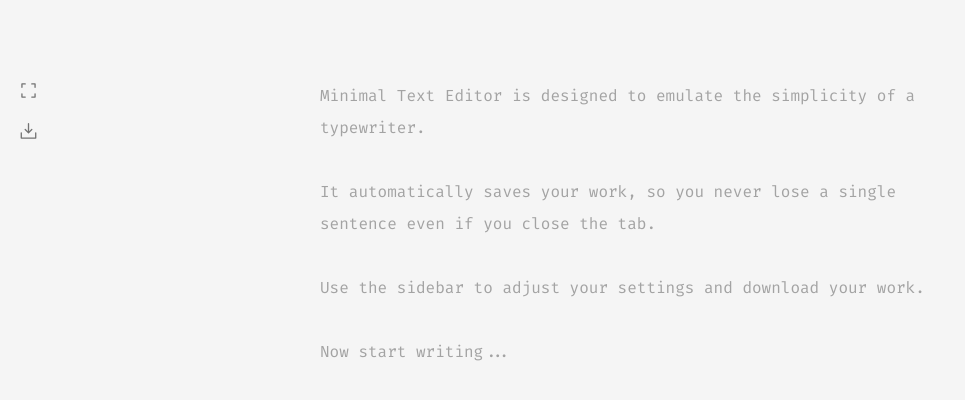
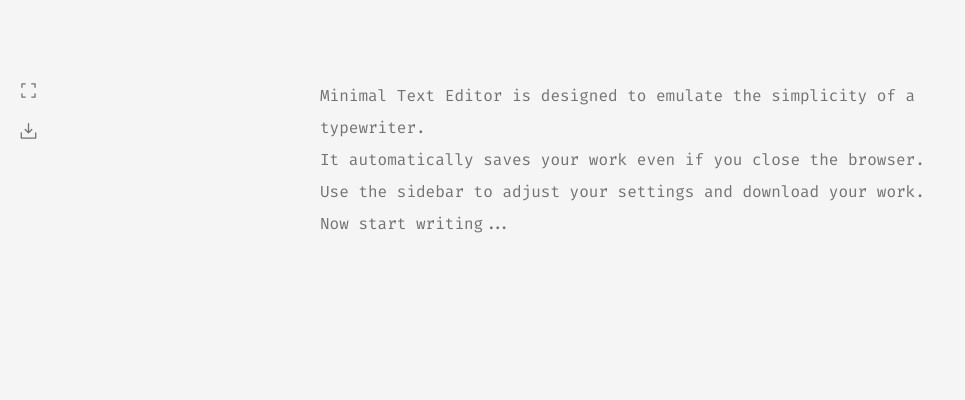
Before and after one commit to ashleymays/text-editor, a React (Vite) app: page / in a window 1280 px wide. Shown: the top 400 px of the page, without its empty margins (0-965 px from the left). Built offline with nearby package versions, Linux system fonts and the light colour scheme; the HTML template or start-up script is replaced by a standard one.

Commit message:
Update 3 files

```diff
--- a/index.html
+++ b/index.html
@@ -11,7 +11,7 @@
     <link rel="preconnect" href="https://fonts.gstatic.com" crossorigin />
     <link href="https://fonts.googleapis.com/css2?family=Fira+Code&display=swap" rel="stylesheet" />
   </head>
-  <body class="bg-neutral-100 dark:bg-neutral-900">
+  <body class="bg-neutral-100 dark:bg-zinc-900">
     <div id="root"></div>
     <script type="module" src="/src/main.jsx"></script>
   </body>
--- a/src/components/sidebar/sidebar-item/index.jsx
+++ b/src/components/sidebar/sidebar-item/index.jsx
@@ -4,7 +4,7 @@ function SidebarItem({ children, title, onClick }) {
       type="button"
       alt={title}
       onClick={onClick}
-      className="text-neutral-500 dark:text-neutral-500 font-mono relative after:absolute after:top-1/2 after:left-8 after:translate-y-neg50 after:content-[attr(alt)] after:w-max after:text-sm after:tracking-wide after:hidden hover:opacity-50 sm:hover:opacity-50 md:hover:opacity-50 lg:hover:opacity-100 xl:hover:opacity-100 2xl:hover:opacity-100 lg:hover:after:block xl:hover:after:block 2xl:hover:after:block"
+      className="text-neutral-500 dark:text-zinc-500 font-mono relative after:absolute after:top-1/2 after:left-8 after:translate-y-neg50 after:content-[attr(alt)] after:w-max after:text-sm after:tracking-wide after:hidden hover:opacity-50 sm:hover:opacity-50 md:hover:opacity-50 lg:hover:opacity-100 xl:hover:opacity-100 2xl:hover:opacity-100 lg:hover:after:block xl:hover:after:block 2xl:hover:after:block"
     >
       {children}
     </button>
--- a/src/components/text-field/index.jsx
+++ b/src/components/text-field/index.jsx
@@ -1,11 +1,7 @@
 import TextareaAutosize from 'react-textarea-autosize';
 import useLocalStorage from '../../hooks/use-local-storage';
 
-const placeholder = `Minimal Text Editor is designed to emulate the simplicity of a typewriter.\n
-It automatically saves your work, so you never lose a single sentence even if you close the tab.\n
-Use the sidebar to adjust your settings and download your work.\n
-Now start writing...
-`;
+const placeholder = `Minimal Text Editor is designed to emulate the simplicity of a typewriter.\nIt automatically saves your work even if you close the browser.\nUse the sidebar to adjust your settings and download your work.\nNow start writing...`;
 
 function TextField() {
   const [text, setText] = useLocalStorage('text', '');
@@ -22,7 +18,7 @@ function TextField() {
     <div className="flex w-full h-full">
       <TextareaAutosize
         placeholder={placeholder}
-        className="min-h-full border-none outline-none text-neutral-900 placeholder:text-neutral-400 dark:text-neutral-300 dark:placeholder:text-neutral-600 font-mono text-base max-xs:text-xs max-sm:text-xs leading-loose flex-1 resize-none overflow-hidden bg-transparent ml-10 md:ml-12 lg:ml-0 xl:ml-0 2xl:ml-0 pb-[45vh] pt-4 pl-0 pr-4 md:px-28 md:pt-20 lg:px-60 lg:pt-20 xl:px-80 xl:pt-20 2xl:px-80 2xl:pt-20"
+        className="min-h-full border-none outline-none text-neutral-900 placeholder:text-neutral-500 dark:text-zinc-300 dark:placeholder:text-zinc-600 font-mono text-base max-xs:text-xs max-sm:text-xs leading-loose flex-1 resize-none overflow-hidden bg-transparent ml-10 md:ml-12 lg:ml-0 xl:ml-0 2xl:ml-0 pb-[45vh] pt-4 pl-0 pr-4 md:px-28 md:pt-20 lg:px-60 lg:pt-20 xl:px-80 xl:pt-20 2xl:px-80 2xl:pt-20"
         spellCheck={false}
         onInput={updateText}
         onHeightChange={scrollToBottom}
```
